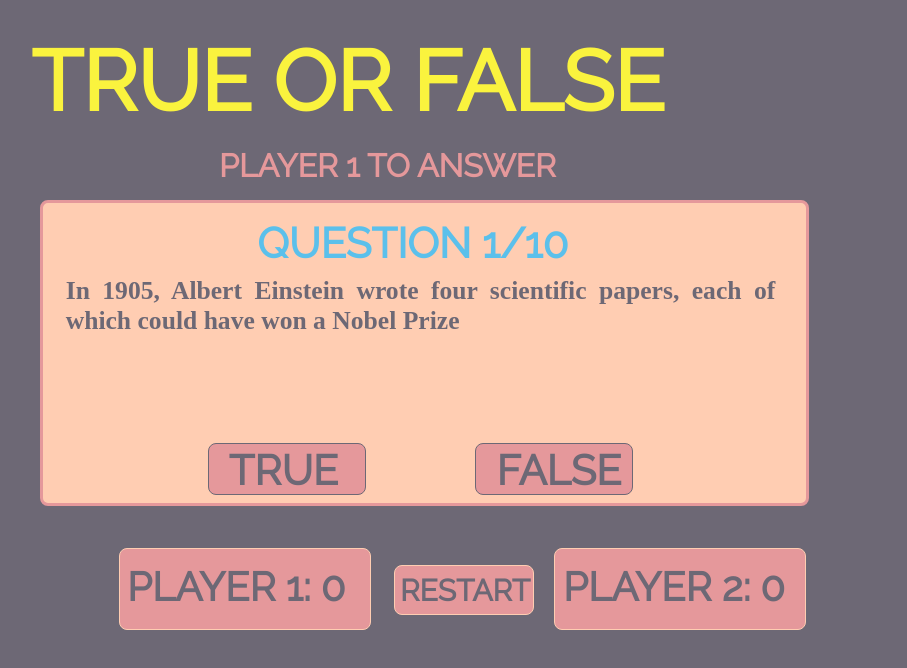
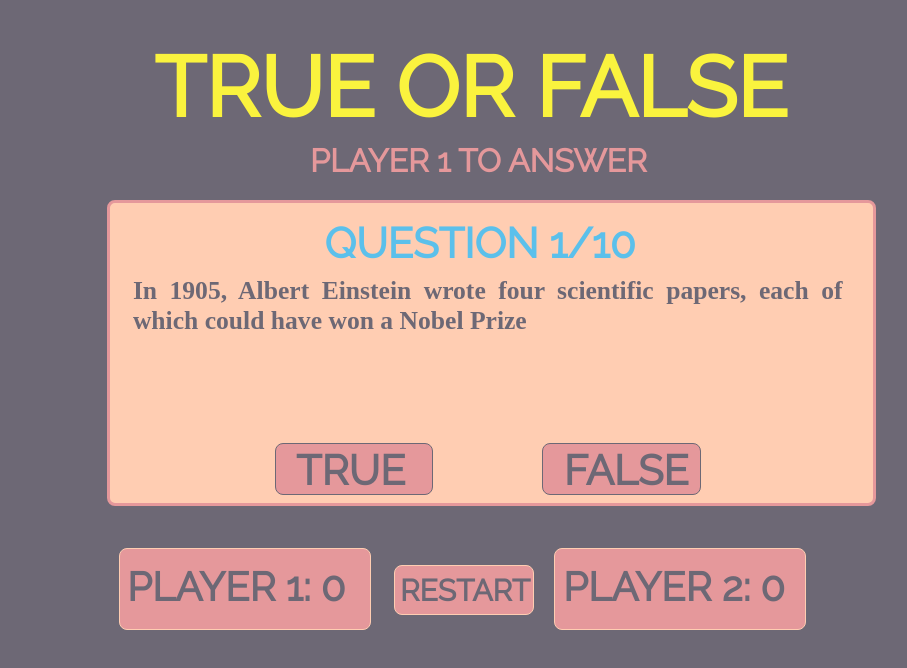
Before and after one commit to RenchChua/WDI6-Orientation, a plain HTML site: page index.html in a window 1280 px wide. Shown: the whole page, without its empty margins (293-1200 px from the left). Drawn offline with nearby package versions, Linux system fonts and the light colour scheme; a web font is replaced by a local one.

Commit message:
change position to px refactor some js

```diff
--- a/assets/script.js
+++ b/assets/script.js
@@ -1,4 +1,4 @@
-function gameInit(){
+$(document).ready(function(){
   var Quiz = function(questionBank, questionsAsked, playerTurn, currentQuestion, playerScore, outcome, endGame){
     this.questionBank = questionBank;
     this.questionsAsked = questionsAsked;
@@ -195,8 +195,5 @@ function gameInit(){
 
   var randomQuestionsQuiz = new Quiz(quiz1Questions, [], 0, 1, [0, 0], "", "false");
 
-
   randomQuestionsQuiz.play();
-}
-
-gameInit();
+});
--- a/assets/style.css
+++ b/assets/style.css
@@ -12,9 +12,10 @@ html{
   display: block;
   height: 100px;
   width: 700px;
-  position: absolute;
-  top: -3%;
-  right: 20%;
+  position: relative;
+  top: -18px;
+  left: 439px;
+
 }
 
 .title h1{
@@ -27,8 +28,8 @@ html{
 .turn-container{
   display: block;
   position: absolute;
-  top: 15%;
-  left: 40%;
+  top: 115px;
+  left: 603px;
 }
 
 .turn-container h2{
@@ -43,8 +44,8 @@ html{
   width: 763px;
   border: 3px solid #E5989B;
   position: absolute;
-  top: 25%;
-  left: 26%;
+  top: 200px;
+  left: 400px;
   border-radius: 8px;
   background-color: #FFCDB2;
 }
@@ -142,10 +143,14 @@ left: 3%;
   border-radius: 8px;
 }
 
-.true-container:hover, .false-container:hover, .close-btn:hover, .win-close-btn:hover{
+.true-container:hover, .false-container:hover, .close-btn:hover, .win-close-btn:hover, .restart-container:hover{
   background-color: rgba(250, 243, 62, 0.5);
   box-shadow: 0 0 10px rgba(0, 0, 0, 1);
   transform: scale(1.15);
+}
+
+.restart-container:hover{
+  background-color: #FFCDB2;
 }
 
 .true-text-container{
```
